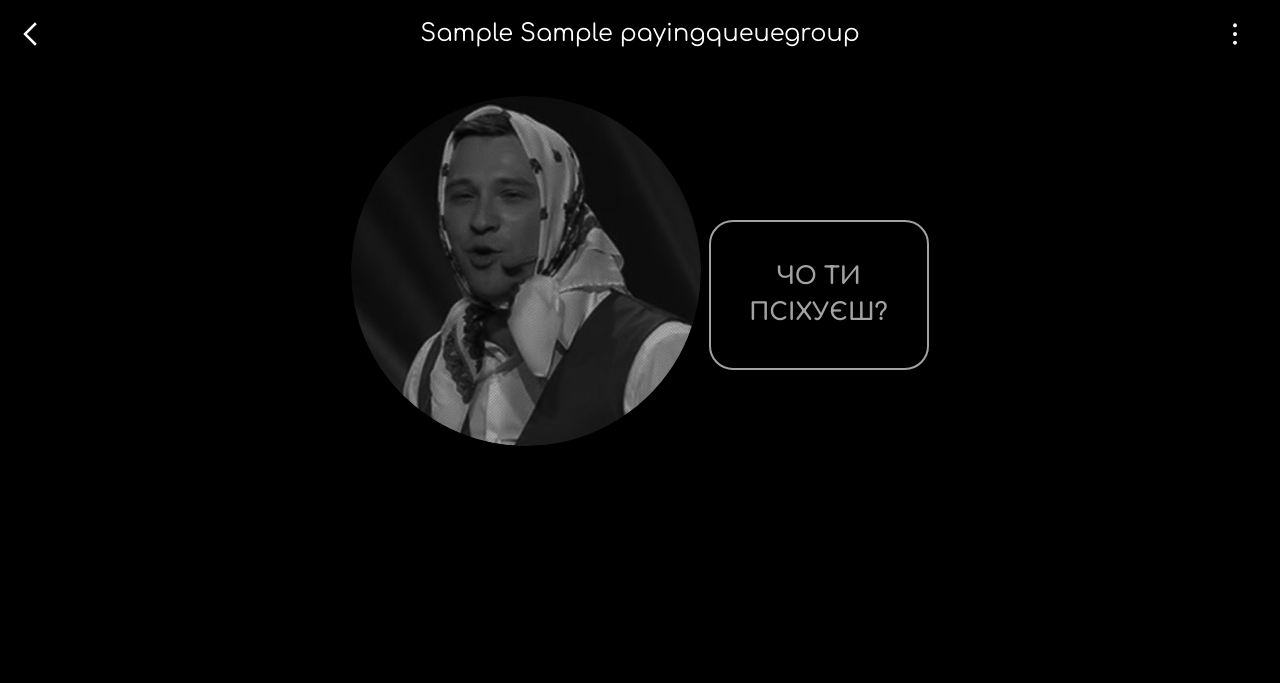
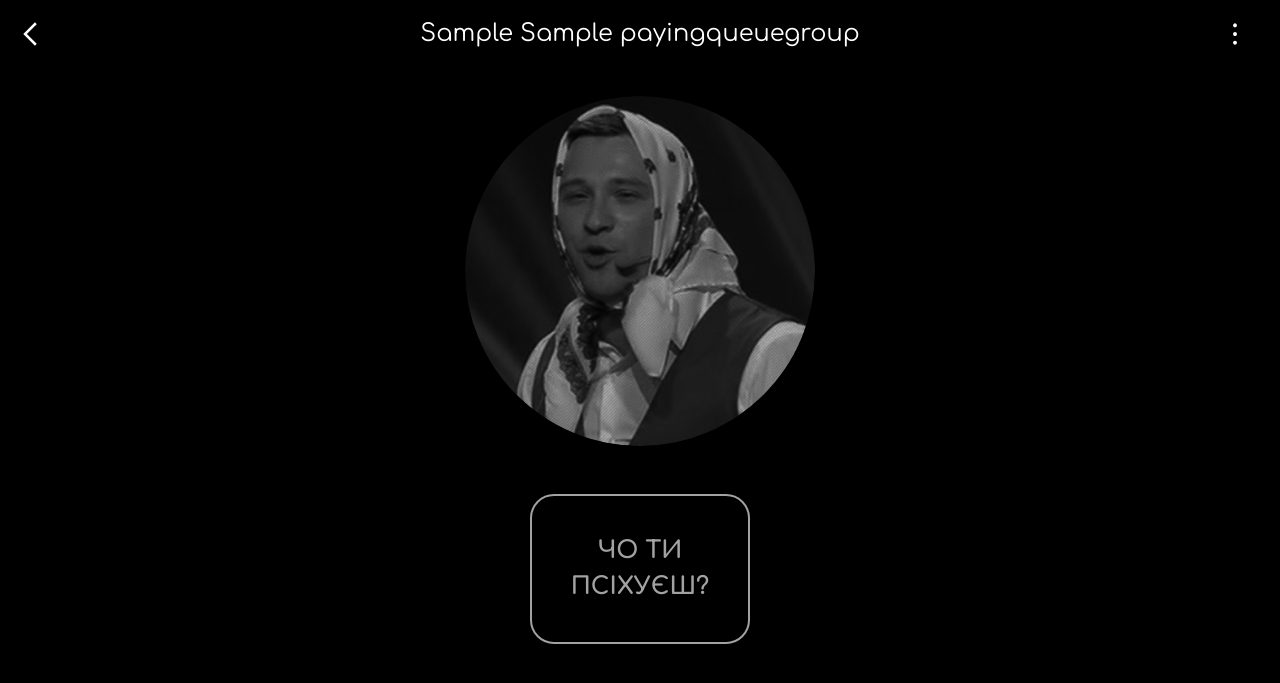
Before and after one commit to sofijasljusar/Referee, a Django app: page /group/000/ in a window 1280 px wide. Shown: the top 683 px of the page. Run offline with Django 5.2, Linux system fonts and the light colour scheme; tables that the repository leaves empty hold one stand-in row (values such as "Sample post").

Commit message:
Detail page: make layout always stacked

```diff
--- a/templates/group-detail.html
+++ b/templates/group-detail.html
@@ -9,16 +9,21 @@
     {% include "partials/side-menu-group-detail.html" %}
 
     <div class="row justify-content-center my-5">
-        <div class="col-auto text-center">
+    <div class="col-12 d-flex flex-column align-items-center text-center">
         {% if current_payer and current_payer.user == request.user %}
             <img src="{% static 'whopays/images/can-pay.png' %}" class="big-circle-box">
-                <button id="advanceTurnBtn" class="btn btn-outline-light mt-5 big-button">ТРИНЬ-ТРИНЬ<br>ФІТЬ-ФІТЬ</button>
+            <button id="advanceTurnBtn" class="btn btn-outline-light mt-5 big-button">
+                ТРИНЬ-ТРИНЬ<br>ФІТЬ-ФІТЬ
+            </button>
         {% else %}
             <img src="{% static 'whopays/images/cannot-pay.png' %}" class="big-circle-box">
-                <button class="btn btn-outline-light mt-5 big-button disabled ">ЧО ТИ<br>ПСІХУЄШ?</button>
+            <button class="btn btn-outline-light mt-5 big-button disabled">
+                ЧО ТИ<br>ПСІХУЄШ?
+            </button>
         {% endif %}
     </div>
 </div>
+
 
     <script>
     document.addEventListener("DOMContentLoaded", () => {
```
Lines whose indentation alone changed are shown as unchanged.
